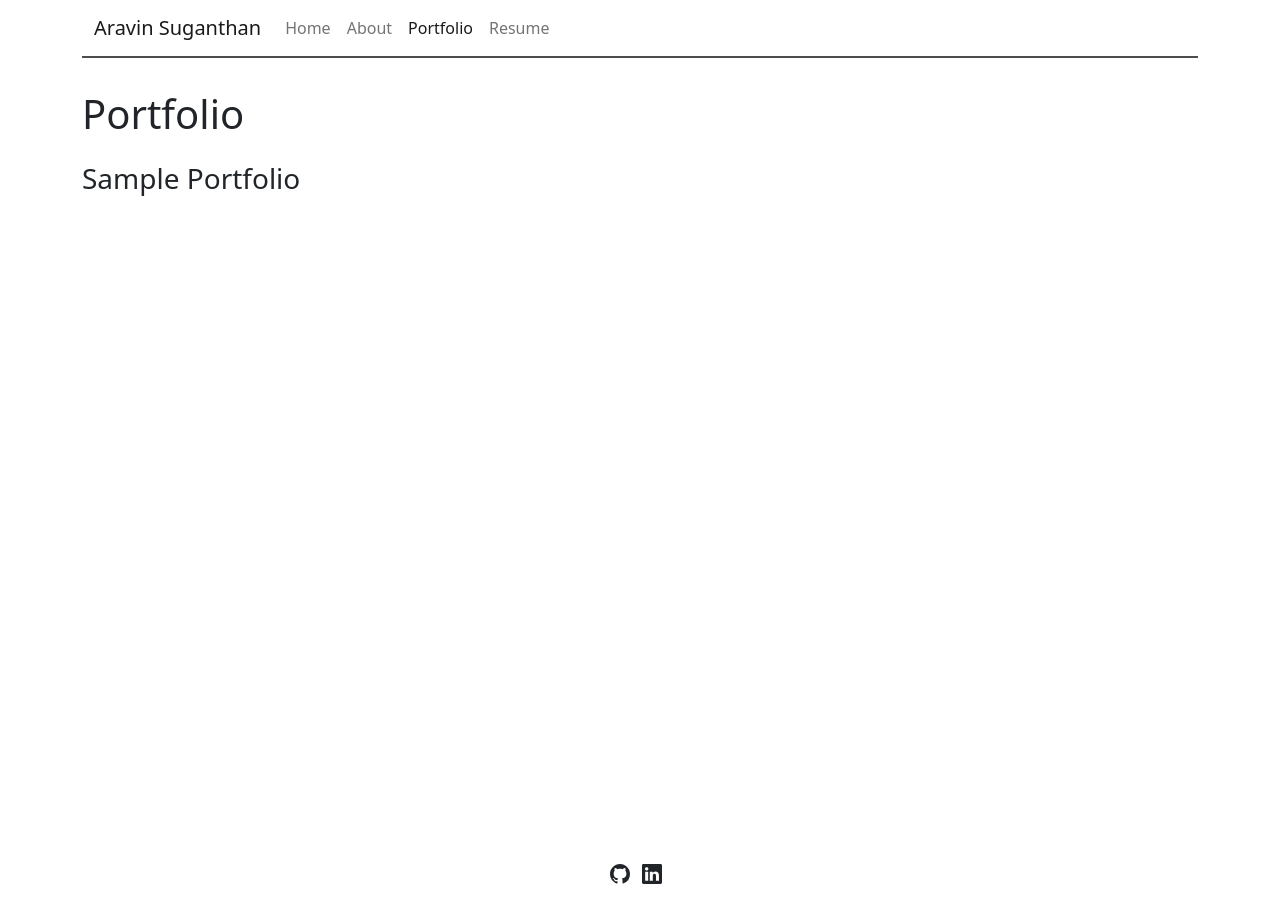
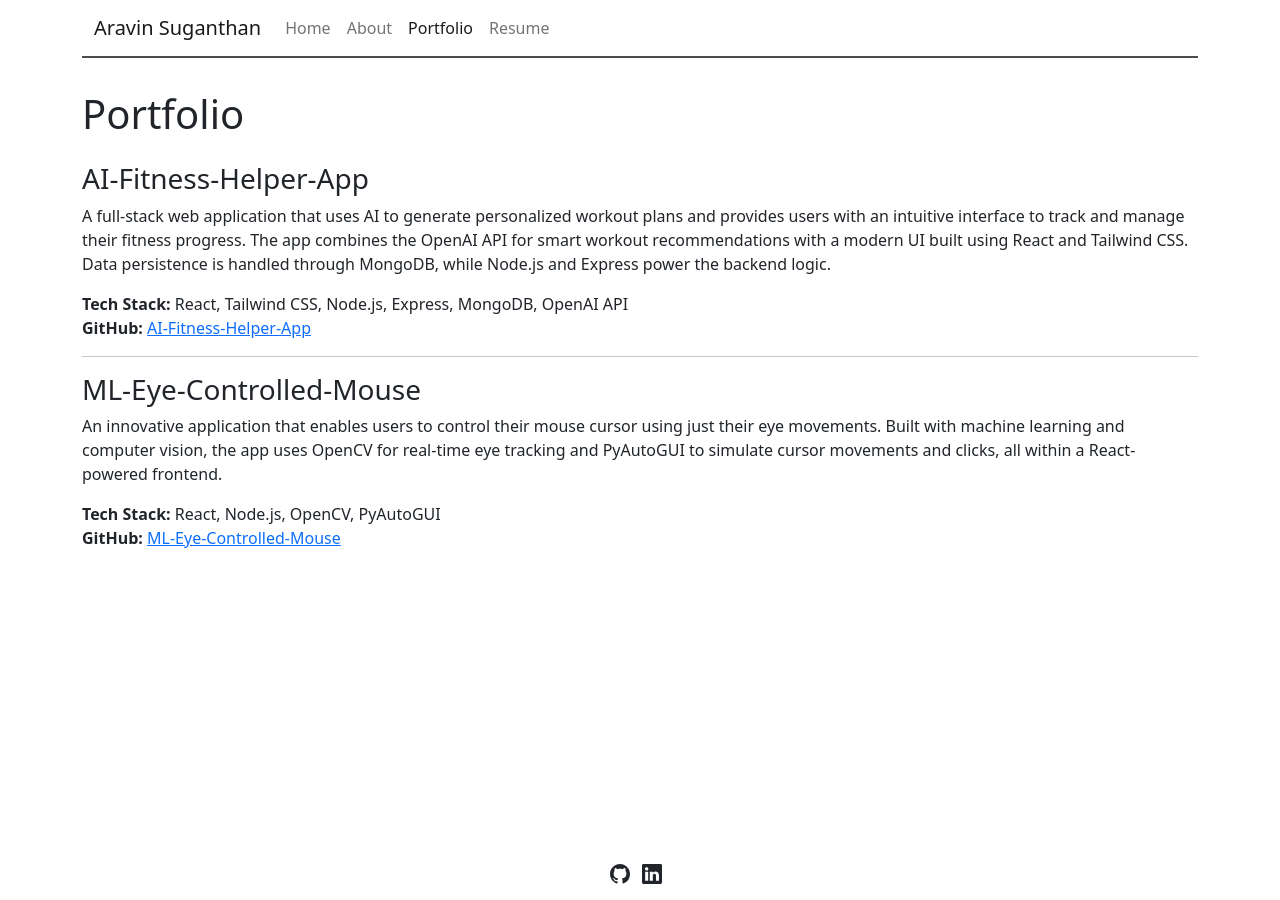
Before and after one commit to Aravin-S/Aravin-S.github.io, a Jekyll site: the page built from portfolio.md, in a window 1280 px wide. Built offline with Jekyll 4.4.1, drawn with Linux system fonts in a browser that asks for light colours.

Commit message:
updated portfolio

```diff
--- a/portfolio.md
+++ b/portfolio.md
@@ -4,4 +4,18 @@ title: Portfolio
 permalink: /portfolio/
 ---
 
-### Sample Portfolio
+### AI-Fitness-Helper-App
+
+A full-stack web application that uses AI to generate personalized workout plans and provides users with an intuitive interface to track and manage their fitness progress. The app combines the OpenAI API for smart workout recommendations with a modern UI built using React and Tailwind CSS. Data persistence is handled through MongoDB, while Node.js and Express power the backend logic.
+
+**Tech Stack:** React, Tailwind CSS, Node.js, Express, MongoDB, OpenAI API
+**GitHub:** [AI-Fitness-Helper-App](https://github.com/Aravin-S/Fitness-App)
+
+---
+
+### ML-Eye-Controlled-Mouse
+
+An innovative application that enables users to control their mouse cursor using just their eye movements. Built with machine learning and computer vision, the app uses OpenCV for real-time eye tracking and PyAutoGUI to simulate cursor movements and clicks, all within a React-powered frontend.
+
+**Tech Stack:** React, Node.js, OpenCV, PyAutoGUI
+**GitHub:** [ML-Eye-Controlled-Mouse](https://github.com/Aravin-S/ML-Eye-Controlled-Mouse)
```
Also changed, not shown: about.md (+0 -2 lines).
